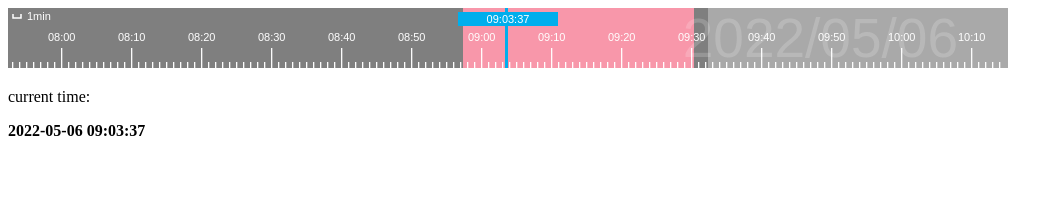
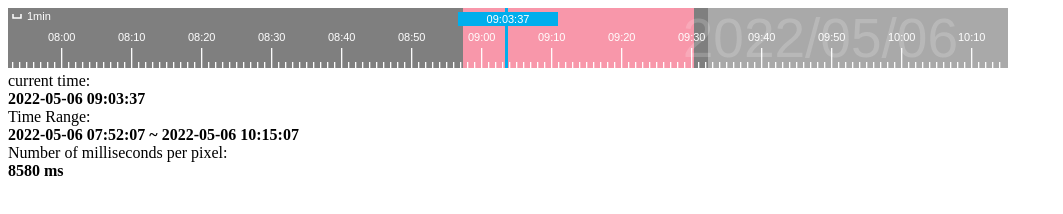
Before and after one commit to thelostword/timeline, a website: page index.html in a window 1280 px wide. Shown: the whole page, without its empty margins (0-1063 px from the left). Drawn offline with Linux system fonts and the light colour scheme.

Commit message:
feat: add some new methods

````diff
--- a/index.d.ts
+++ b/index.d.ts
@@ -131,6 +131,27 @@ declare namespace TL {
      * Docs: https://github.com/thelostword/timeline#Events
      */
     off(event: DragendEventType, listener: DragendHandler): void;
+
+
+    /**
+     * Get the time range of the current Timeline.
+     * ```
+     * // Example:
+     * const timeline = new TimeLine('#Timeline');
+     * const timeRange = timeline.getTimeRange(); // output: undefined, because the draw method has not been called yet.
+     * ```
+     */
+    getTimeRange(): [number, number] | undefined;
+
+    /**
+     * Get the number of milliseconds per pixel.
+     * ```
+     * // Example:
+     * const timeline = new TimeLine('#Timeline');
+     * const msPerPixel = timeline.getMsPerPixel(); // output: undefined, because the draw method has not been called yet.
+     * ```
+     */
+    getMsPerPixel(): number | undefined;
   }
 }
 
--- a/index.html
+++ b/index.html
@@ -10,8 +10,19 @@
 <body>
   <canvas id="Timeline"></canvas>
   <div>
-    <p>current time:</p>
+    <span>current time:</span>
+    <br>
     <strong id="TimeValue"></strong>
+
+    <br>
+    <span>Time Range:</span>
+    <br>
+    <strong id="TimeRange"></strong>
+
+    <br>
+    <span>Number of milliseconds per pixel:</span>
+    <br>
+    <strong id="MsPerPixel"></strong>
   </div>
 
   <script type="module">
@@ -37,8 +48,25 @@
     const TimeValue = document.querySelector('#TimeValue');
     TimeValue.textContent = format(timeline.getCurrentTime(), 'YYYY-MM-DD HH:mm:ss');
 
+    const TimeRange = document.querySelector('#TimeRange');
+    const timeRange = timeline.getTimeRange();
+    TimeRange.textContent = timeRange ? `${format(timeRange[0], 'YYYY-MM-DD HH:mm:ss')} ~ ${format(timeRange[1], 'YYYY-MM-DD HH:mm:ss')}` : 'Undefined';
+
+    const MsPerPixel = document.querySelector('#MsPerPixel');
+    MsPerPixel.textContent = `${timeline.getMsPerPixel()} ms`;
+
+
     timeline.on('dragged', (timestamp) => {
       TimeValue.textContent = format(timestamp, 'YYYY-MM-DD HH:mm:ss');
+
+      // update timeRange
+      const timeRange = timeline.getTimeRange();
+      TimeRange.textContent = timeRange ? `${format(timeRange[0], 'YYYY-MM-DD HH:mm:ss')} ~ ${format(timeRange[1], 'YYYY-MM-DD HH:mm:ss')}` : 'Undefined';
+    });
+
+    timeline.on('zoom', (zoom) => {
+      MsPerPixel.textContent = `${timeline.getMsPerPixel()} ms`;
+      console.log(zoom);
     });
     console.log(timeline);
   </script>
--- a/src/main.ts
+++ b/src/main.ts
@@ -18,8 +18,8 @@ class TimeLine {
   $canvasParent: HTMLElement | undefined;
   ctx: CanvasRenderingContext2D;
   cfg: ICfg;
-  timeRange?: [number, number];
-  msPerPixel?: number;
+  #timeRange?: [number, number];
+  #msPerPixel?: number;
   #emitter = mitt<IEmitter>();
   #currentTime = 0;
   #areas?: IAreas[];
@@ -109,9 +109,9 @@ class TimeLine {
     // 当前屏显示毫秒数
     const screenMillisecondCount = screenScaleCount * this.#timeSpacing;
     // 可视区域起止时间
-    const [startTime,  endTime] = this.timeRange = [this.#currentTime - screenMillisecondCount / 2, this.#currentTime + screenMillisecondCount / 2];
+    const [startTime,  endTime] = this.#timeRange = [this.#currentTime - screenMillisecondCount / 2, this.#currentTime + screenMillisecondCount / 2];
     // 每1px所占时间单位（毫秒）
-    this.msPerPixel = screenMillisecondCount / this.$canvas.width;
+    this.#msPerPixel = screenMillisecondCount / this.$canvas.width;
 
     // 清空画布
     this.#clear();
@@ -127,8 +127,8 @@ class TimeLine {
 
     // 绘制阴影区域
     this.#areas.forEach(item => {
-      const startX = item.startTime <= startTime ? 0 : Math.round((item.startTime - startTime) / this.msPerPixel!);
-      const endX = item.endTime >= endTime ? this.$canvas.width : Math.round((item.endTime - startTime) / this.msPerPixel!);
+      const startX = item.startTime <= startTime ? 0 : Math.round((item.startTime - startTime) / this.#msPerPixel!);
+      const endX = item.endTime >= endTime ? this.$canvas.width : Math.round((item.endTime - startTime) / this.#msPerPixel!);
       if (startX < this.$canvas.width && endX > 0) {
         this.#drawArea({
           startX,
@@ -145,7 +145,7 @@ class TimeLine {
       xCenterPoint,
       screenScaleCount,
       startTime,
-      timePerPixel: this.msPerPixel,
+      timePerPixel: this.#msPerPixel,
       scaleHeight: this.#scaleHeight,
       timeSpacing: this.#timeSpacing,
       currentTime: this.#currentTime,
@@ -164,6 +164,14 @@ class TimeLine {
   // 获取当前时间
   getCurrentTime() {
     return this.#currentTime;
+  }
+  // 获取时间范围
+  getTimeRange() {
+    return this.#timeRange;
+  }
+  // 获取1px所占毫秒数
+  getMsPerPixel() {
+    return this.#msPerPixel;
   }
 
   // 拖拽
@@ -221,6 +229,7 @@ class TimeLine {
         areas: this.#areas,
         _privateFlag: true,
       });
+      this.#emit('zoom', currentIndex - 1);
     } else if (e.deltaY > 0 && currentIndex < this.cfg.timeSpacingList.length - 1) {
       this.#timeSpacing = this.cfg.timeSpacingList[currentIndex + 1];
       this.draw({
@@ -228,6 +237,7 @@ class TimeLine {
         areas: this.#areas,
         _privateFlag: true,
       });
+      this.#emit('zoom', currentIndex + 1);
     }
   }
 
--- a/src/typings/index.ts
+++ b/src/typings/index.ts
@@ -53,6 +53,7 @@ export type IDrawOption = {
 
 export type IEmitter = {
   dragged: number;
+  zoom: number;
 }
 
 type IDrawTextOption = { x: number, y: number, text: string, color?: string, fontSize?: string, align?: CanvasTextAlign, baseLine?: CanvasTextBaseline };
````
Also changed, not shown: dist/timeline.es.js, dist/timeline.iife.js, dist/timeline.umd.js.
